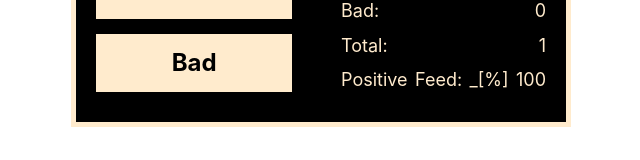
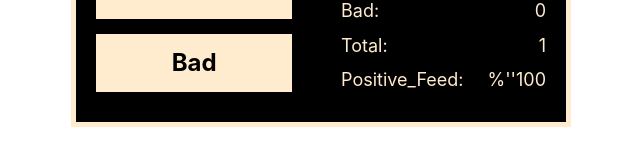
Before and after one commit to YVolkov404/goit-react-hw-02-feedback, a React (Create React App) app: page / in a window 1280 px wide. Both pictures are taken after a click on the button "Good". Shown: the part 245-405 px from the top of the page, without its empty margins (319-959 px from the left). Built offline with nearby package versions, Linux system fonts and the light colour scheme.

Commit message:
upd : just a fix

```diff
--- a/src/components/App.jsx
+++ b/src/components/App.jsx
@@ -43,7 +43,7 @@ const Statistics = ({ good, neutral, bad, total, positivePercentage }) => {
       <Text>Neutral: {neutral}</Text>
       <Text>Bad: {bad}</Text>
       <Text>Total: {total}</Text>
-      <Text>Positive Feed: _[%] {positivePercentage}</Text>
+      <Text>Positive_Feed: %''{positivePercentage}</Text>
     </InfoWrapper>
   );
 };
@@ -81,49 +81,45 @@ export class App extends Component {
     });
   };
 
-  options = {
-    good: 'Good',
-    neutral: 'Neutral',
-    bad: 'Bad',
-  };
-
-  onLeaveFeedback = {
-    good: this.updateStateGood,
-    neutral: this.updateStateNeutral,
-    bad: this.updateStateBad,
-  };
-
   // =======================================================================
 
   render() {
-    let item = this.state;
+    const { good, neutral, bad } = this.state;
 
     const countTotalFeedback = () => {
-      return item.good + item.neutral + item.bad;
+      return good + neutral + bad;
     };
 
     const countPositiveFeedbackPercentage = () => {
-      return Math.round((item.good * 100) / countTotalFeedback());
+      return Math.round((good * 100) / countTotalFeedback());
     };
 
     return (
       <Section title="Please leave feedback">
         <FeedbackOptions
-          options={this.options}
-          onLeaveFeedback={this.onLeaveFeedback}
+          options={{
+            good: 'Good',
+            neutral: 'Neutral',
+            bad: 'Bad',
+          }}
+          onLeaveFeedback={{
+            good: this.updateStateGood,
+            neutral: this.updateStateNeutral,
+            bad: this.updateStateBad,
+          }}
         />
 
         {countTotalFeedback() > 0 && (
           <Statistics
-            good={this.state.good}
-            neutral={this.state.neutral}
-            bad={this.state.bad}
+            good={good}
+            neutral={neutral}
+            bad={bad}
             total={countTotalFeedback()}
             positivePercentage={countPositiveFeedbackPercentage()}
           />
         )}
 
-        {this.state.good + this.state.neutral + this.state.bad === 0 && (
+        {countTotalFeedback() === 0 && (
           <Notification message="There is no feedback" />
         )}
       </Section>
--- a/src/components/App.styled.js
+++ b/src/components/App.styled.js
@@ -3,25 +3,25 @@ import styled from 'styled-components';
 export const Container = styled.section`
   width: 500px;
   height: auto;
-  margin: 30px auto 0 auto;
-  padding: 30px 20px;
-  background-color: black;
   display: flex;
   flex-direction: row;
   flex-wrap: wrap;
   justify-content: space-between;
   align-items: center;
   gap: 30px;
+  margin: 30px auto 0 auto;
+  padding: 30px 20px;
+  background-color: black;
   border: 5px solid blanchedalmond;
 `;
 
 export const Title = styled.h1`
   width: 100%;
+  margin: 0;
   font-size: 34px;
   color: blanchedalmond;
   text-align: center;
   font-variant: small-caps;
-  margin: 0;
 `;
 
 export const BtnWrapper = styled.div`
@@ -32,8 +32,8 @@ export const BtnWrapper = styled.div`
 `;
 
 export const Btn = styled.button`
+  padding: 15px 55px;
   font-weight: 700;
-  padding: 15px 55px;
   font-size: 24px;
   color: black;
   background-color: blanchedalmond;
@@ -48,8 +48,8 @@ export const InfoWrapper = styled.div`
 `;
 
 export const SubTitle = styled.h2`
+  margin: 0;
   color: blanchedalmond;
-  margin: 0;
 `;
 
 export const Text = styled.p`
@@ -64,7 +64,6 @@ export const Notify = styled.p`
   margin: 0;
   color: blanchedalmond;
   font-size: 20px;
-  vertical-align: bottom;
   font-weight: 700;
   font-variant-caps: all-small-caps;
 `;
--- a/src/components/GlobalStyle.js
+++ b/src/components/GlobalStyle.js
@@ -23,6 +23,8 @@ export const GlobalStyle = createGlobalStyle`
   button
   {
     font: inherit;
+    outline-style: none;
+    outline-color: transparent;
   }
 
   h1,
@@ -30,6 +32,6 @@ export const GlobalStyle = createGlobalStyle`
   p {
     margin: 0;
     padding: 0;
-  };
+  }
 }
 `;
--- a/src/index.js
+++ b/src/index.js
@@ -5,7 +5,7 @@ import { GlobalStyle } from 'components/GlobalStyle';
 
 ReactDOM.createRoot(document.getElementById('root')).render(
   <React.StrictMode>
+    <GlobalStyle />
     <App />
-    <GlobalStyle />
   </React.StrictMode>
 );
```
